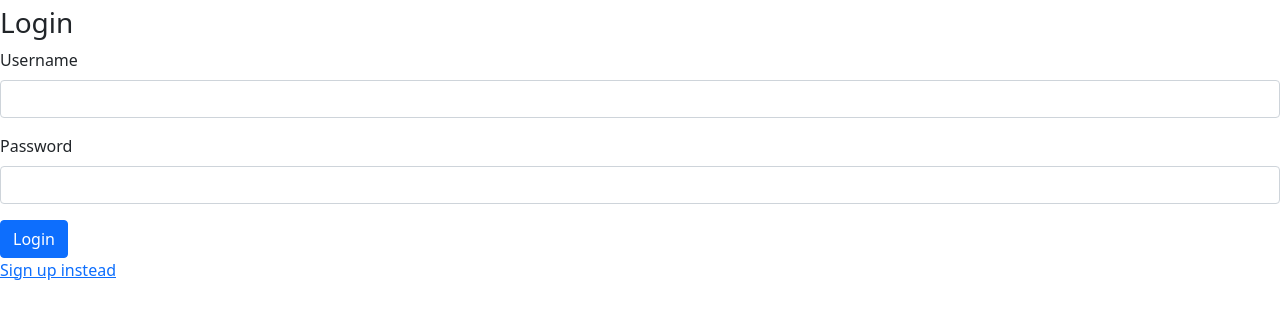
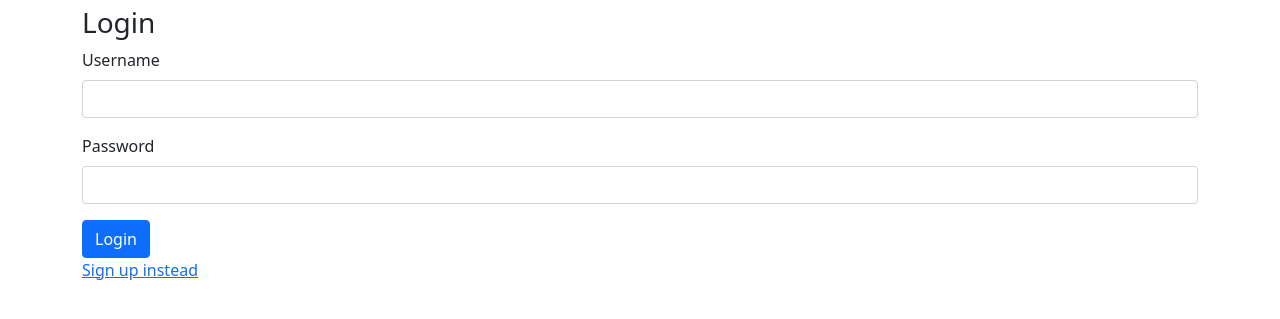
Before and after one commit to reversedentistry/Tech-Blog-Using-MVC, a Node server app: page /login in a window 1280 px wide. Shown: the part 106-425 px from the top of the page. Run offline with Node 20, Linux system fonts and the light colour scheme; some libraries are stand-ins or nearby versions.

Commit message:
Added container class

```diff
--- a/views/login.handlebars
+++ b/views/login.handlebars
@@ -1,4 +1,4 @@
-<section>
+<section class="container-lg">
     <div class="title-bar">
         <h3>Login</h3>
     </div>
```
